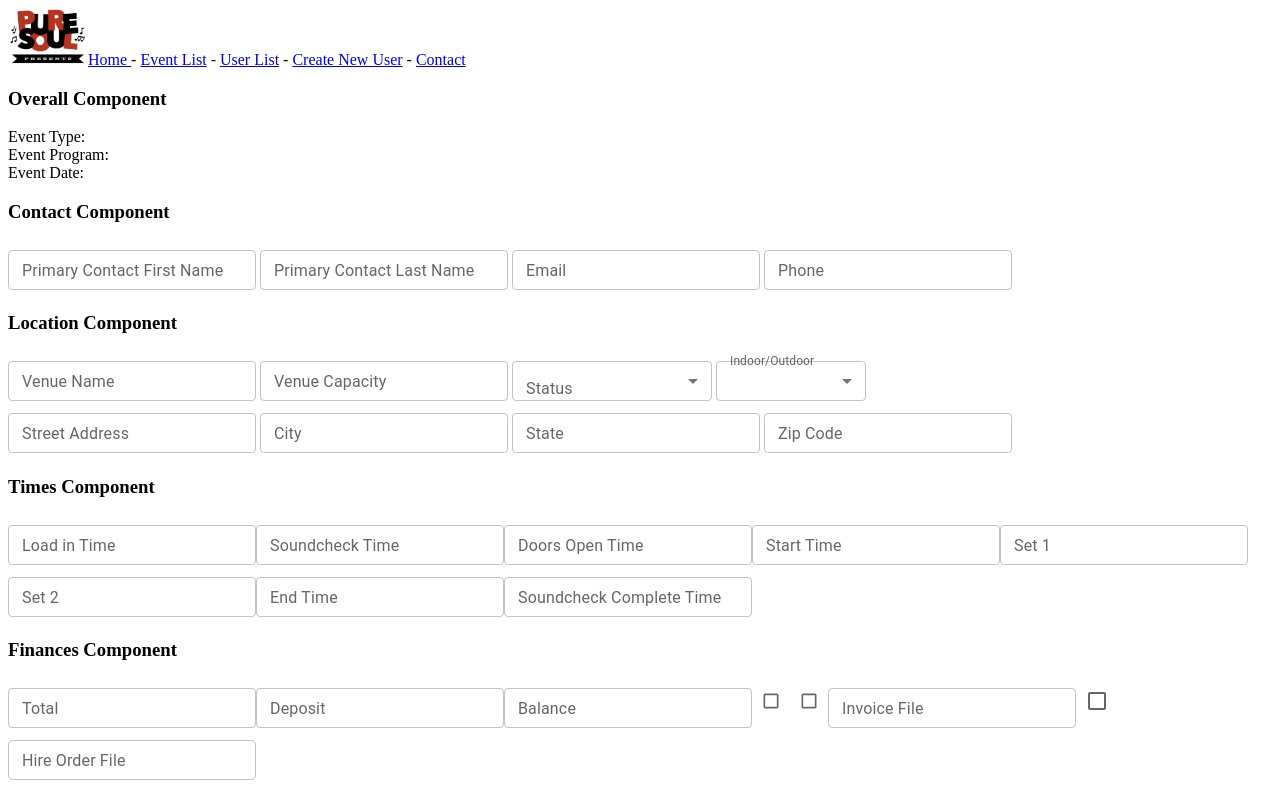
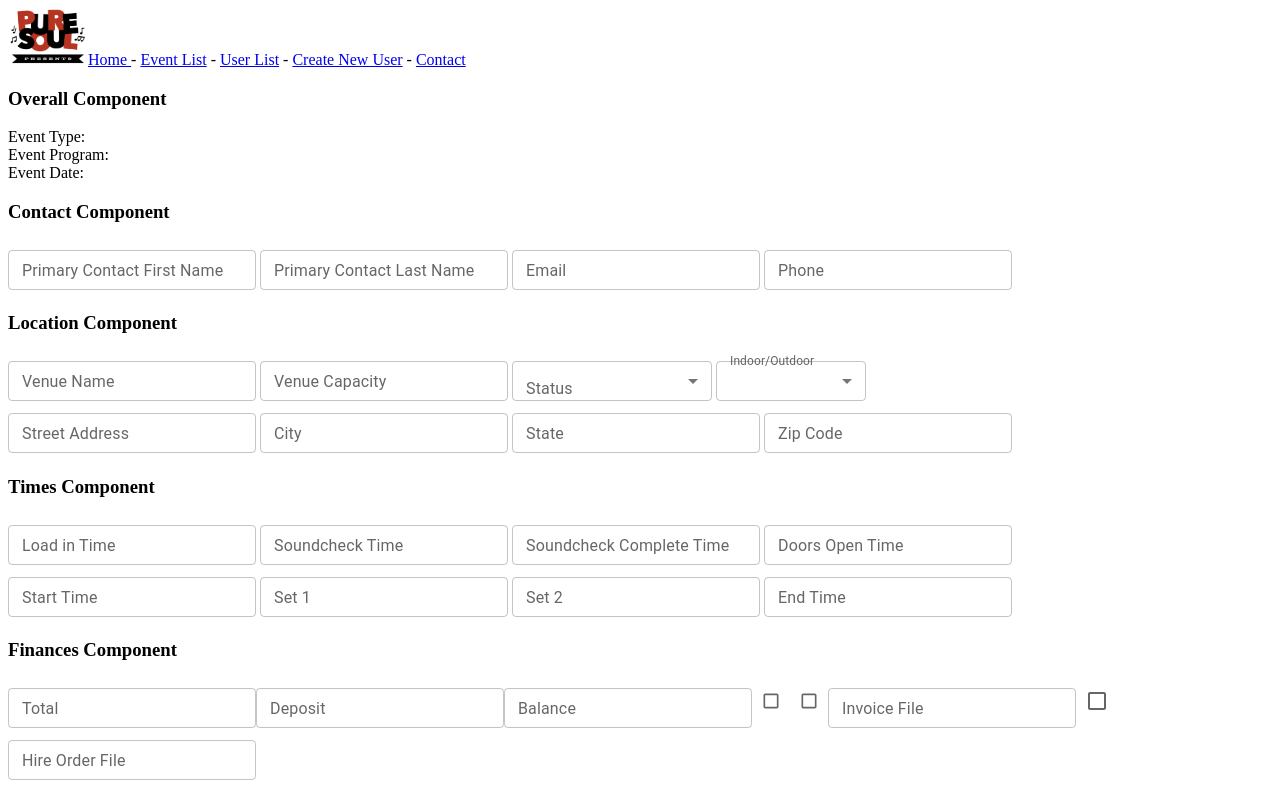
Before and after one commit to elijahsamuels/puresoulpresents-frontend, a React (Create React App) app: page /events/1 in a window 1280 px wide. Shown: the top 800 px of the page. Built offline with nearby package versions, Linux system fonts and the light colour scheme; no server answers.

Commit message:
EventTimes: added soundcheck_complete_time field

```diff
--- a/src/components/eventComponents/EventTimes.js
+++ b/src/components/eventComponents/EventTimes.js
@@ -17,6 +17,7 @@ function EventTimes (props) {
         Times Component
       </h3>
 
+      <div>
         <Controller name="load_in_time" control={control} render={({ field }) => (
           <TextField
           {...field}
@@ -38,8 +39,23 @@ function EventTimes (props) {
           variant="outlined"
           size="small"
           margin="dense"
+          sx={{ ml: 0.5 }}
           error={!!errors.soundcheck_time}
           helperText={errors.soundcheck_time ? errors.soundcheck_time.message : ""}
+          />
+        )}/>
+
+        <Controller name="soundcheck_complete_time" control={control} render={({ field }) => (
+          <TextField
+          {...field}
+          type="text"
+          label="Soundcheck Complete Time"
+          variant="outlined"
+          size="small"
+          margin="dense"
+          sx={{ ml: 0.5 }}
+          error={!!errors.soundcheck_complete_time}
+          helperText={errors.soundcheck_complete_time ? errors.soundcheck_complete_time.message : ""}
           />
         )}/>
 
@@ -51,11 +67,14 @@ function EventTimes (props) {
           variant="outlined"
           size="small"
           margin="dense"
+          sx={{ ml: 0.5 }}
           error={!!errors.doors_open_time}
           helperText={errors.doors_open_time ? errors.doors_open_time.message : ""}
           />
         )}/>
+      </div>
 
+      <div>
         <Controller name="start_time" control={control} render={({ field }) => (
           <TextField
           {...field}
@@ -77,6 +96,7 @@ function EventTimes (props) {
           variant="outlined"
           size="small"
           margin="dense"
+          sx={{ ml: 0.5 }}
           error={!!errors.set_1_start_time}
           helperText={errors.set_1_start_time ? errors.set_1_start_time.message : ""}
           />
@@ -90,6 +110,7 @@ function EventTimes (props) {
           variant="outlined"
           size="small"
           margin="dense"
+          sx={{ ml: 0.5 }}
           error={!!errors.set_2_start_time}
           helperText={errors.set_2_start_time ? errors.set_2_start_time.message : ""}
           />
@@ -103,24 +124,12 @@ function EventTimes (props) {
           variant="outlined"
           size="small"
           margin="dense"
+          sx={{ ml: 0.5 }}
           error={!!errors.end_time}
           helperText={errors.end_time ? errors.end_time.message : ""}
           />
         )}/>
-
-      <Controller name="soundcheck_complete_time" control={control} render={({ field }) => (
-        <TextField
-        {...field}
-        type="text"
-        label="Soundcheck Complete Time"
-        variant="outlined"
-        size="small"
-        margin="dense"
-        error={!!errors.soundcheck_complete_time}
-        helperText={errors.soundcheck_complete_time ? errors.soundcheck_complete_time.message : ""}
-        />
-      )}/>
-
+      </div>
     </div>
   );
 };
```
Lines whose indentation alone changed are shown as unchanged.
